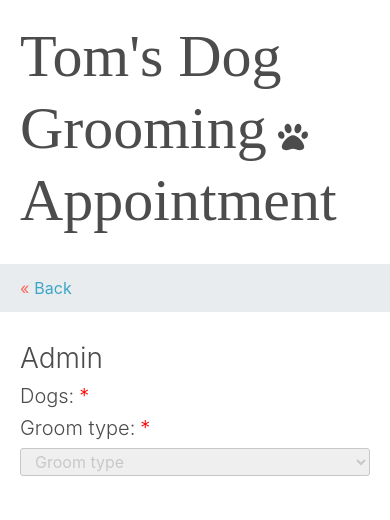
After one commit to Ninaaaa1026/SPM-Project, a Django app: page /appointment_new/ in a window 390 px wide. The commit adds this page. Shown: the top 520 px of the page. Run offline with Django 3.2, Linux system fonts and the light colour scheme; a user stored in the database is signed in; data comes from the database, SQL or seed files in the repository; data that the repository does not hold is empty; some libraries are stand-ins or nearby versions; some web fonts are replaced.

Commit message:
add appointment view, add appointment url,delete phonenumber validator, edit appointment model, add appointment_add.html,minor fix on home.html

```diff
--- a/tdgas/models.py
+++ b/tdgas/models.py
@@ -309,6 +309,12 @@ class Appointment(models.Model):
         ('2', 'To be paid')
     )
 
+    APPOINTMENT_STATUS = (
+        ('TE', 'To be executed'),
+        ('DE', 'During execution'),
+        ('FIN', 'Finished')
+    )
+
     subscriber              = models.ForeignKey     (User, on_delete = models.CASCADE)
     groom_dog               = models.ForeignKey     (Dog , on_delete = models.CASCADE)
     groom_type              = models.CharField      (max_length = SHORT, choices = GROOM_TYPE)
@@ -317,3 +323,4 @@ class Appointment(models.Model):
     comment                 = models.CharField      (max_length = LONG , null = True, blank = True)
     appointment_datetime    = models.DateTimeField  ()
     create_datetime         = models.DateTimeField  (auto_now_add = True)
+    appointment_statue = models.CharField(max_length=SHORT, choices=APPOINTMENT_STATUS)
--- /dev/null
+++ b/tdgas/templates/appointment_add.html
@@ -0,0 +1,56 @@
+{% extends 'base.html' %}
+{% load static %}
+
+{% block title %} Appointment {% endblock %}
+
+{% block loads %}
+<link rel="stylesheet" type="text/css" href="{% static 'css/profile.css' %}"/>
+{% endblock %}
+
+{% block navigation_bar %}
+<div class="row justify-content-center" style="width: 100%; padding: 0">
+  <div class="row justify-content-between" style="width: 800px; padding: 0">
+    <div class="col-12" style="padding: 0">
+      <h2 class="logo">Tom's Dog Grooming <span><i class="fas fa-paw" style="font-size: 30px"></i></span> Appointment</h2>
+    </div>
+  </div>
+</div>
+{% endblock %}
+
+{% block cap_content %}
+<div class="row breadcrumb_wrapper justify-content-center" style="width: 100%">
+  <ol class="breadcrumb row" style="width: 800px;padding-left: 20px;padding-right: 20px">
+    <li class="breadcrumb-item"><a href="/">Back</a></li>
+  </ol>
+</div>
+<div class="row justify-content-center" style="width: 100%; padding: 30px 0">
+  <div class="row justify-content-between" style="width: 800px; padding: 0 20px">
+    <div class="col-12" style="padding: 0">
+      <form id="sign_up_form" method="post" action="{% url 'signup' %}"> {% csrf_token %}
+        <div class="row align-items-start" style="height: 25%"><h3>{{ user.first_name }}</h3></div>
+        <div class="row justify-content-between">
+          <div class="row justify-content-between">
+            <h5 class="form_required">Dogs:</h5>
+            <div class="row" style="width: 100%;height: 75%">
+              {% if dogs %}
+              {% for dog in dogs %}
+                <label for="dogChoice1">{{ dog.name }}
+                  <input id="radioButton" type="radio" name="dog" value="{{ dog.id }}">
+                </label>
+              {% endfor %}
+              {% endif %}
+            </div>
+          </div>
+        </div>
+        <h5 class="form_required">Groom type:</h5>
+        <select class="form_input section_input" name="groom_type" title="groom_type" required>
+          <option value="" disabled selected>Groom type</option>
+          <option value="1">Wash only</option>
+          <option value="2">Wash and nail clipping</option>
+          <option value="3">Deluxe grooming</option>
+        </select>
+      </form>
+    </div>
+  </div>
+</div>
+{% endblock %}
--- a/tdgas/templates/home.html
+++ b/tdgas/templates/home.html
@@ -27,7 +27,7 @@
     </div>
   </div>
   <div id="make_appointment_row" class="row justify-content-center">
-    <button id="appointment_btn" class="btn fancy_btn">
+    <button id="appointment_btn" class="btn fancy_btn" onclick="window.location.href='appointment_new'">>
       Make an appointment!
     </button>
   </div>
--- a/tdgas/urls.py
+++ b/tdgas/urls.py
@@ -4,12 +4,15 @@ from django.urls                import path
 from .views                     import *
 
 urlpatterns = [
-    path(''                 , home_view                                         ),
-    path('login/'           , signin_view           , name = 'login'            ),
-    path('logout/'          , logout                , {'next_page': '/'}        ),
-    path('signup/'          , signup_view           , name = 'signup'           ),
-    path('profile/'         , profile_view          , name = 'profile'          ),
-    path('profile_update/'  , profile_update_view   , name = 'profile_update'   ),
-    path('contact_update/'  , contact_update_view   , name = 'contact'          ),
-    path('dog_update/'      , dog_update_view       , name = 'dog'              )
+    path(''                     , home_view                                         ),
+    path('login/'               , signin_view           , name = 'login'            ),
+    path('logout/'              , logout                , {'next_page': '/'}        ),
+    path('signup/'              , signup_view           , name = 'signup'           ),
+    path('profile/'             , profile_view          , name = 'profile'          ),
+    path('profile_update/'      , profile_update_view   , name = 'profile_update'   ),
+    path('contact_update/'      , contact_update_view   , name = 'contact'          ),
+    path('dog_update/'          , dog_update_view       , name = 'dog'              ),
+    path('appointment/'			, appointment_view		, name = 'appointment'),
+    path('appointment_new/'		, appointment_new_view	, name = 'appointment_new'),
+	path('appointment_update/'	, appointment_update_view, name = 'appointment_update')
 ]
--- a/tdgas/validators.py
+++ b/tdgas/validators.py
@@ -6,7 +6,3 @@ from django.core.exceptions import ValidationError
 def name_validator(name):
     if not re.match(r'^[\w._-]+$', name):
         raise ValidationError('Names can only contain letters, numbers, dots(.), underscores(_) and hyphens(-).')
-
-def phone_number_validator(phone_number):
-    if not re.match("[0-9]", phone_number):
-        raise ValidationError('Phone numbers can only contain numbers.')
--- a/tdgas/views.py
+++ b/tdgas/views.py
@@ -137,3 +137,60 @@ def dog_update_view(request):
                 p.delete()
             else:
                 dog.errors
+
+def appointment_update_view(request):
+    if request.method == 'POST':
+        action = request.POST.get('action')
+        if action == 'add':
+            appointment_form = AppointmentForm(request.POST)
+            if appointment_form.is_valid():
+                new_appointment = Appointment.objects.create(   subscriber = appointment_form.cleaned_data['subscriber'],
+                                                                groom_dog = appointment_form.cleaned_data['groom_dog'],
+                                                                groom_type = appointment_form.cleaned_data[' groom_type'],
+                                                                order_price = appointment_form.cleaned_data['order_price'],
+                                                                payment_status = appointment_form.cleaned_data['payment_status '],
+                                                                comment = appointment_form.cleaned_data['comment '],
+                                                                appointment_datetime = appointment_form.cleaned_data['appointment_datetime'],
+                                                                create_datetime = appointment_form.cleaned_data['create_datetime'],
+                                                                appointment_statue = 'TE')
+                return render(request, 'appointment_list.html', {'appointment': new_appointment})
+            else:
+                return render(request, 'registration/register.html', {'errors': appointment_form.errors})
+        elif action == 'update':
+            appointment_form = AppointmentForm(request.POST)
+            appointment_id = appointment_form.cleaned_data['id']
+            if appointment_form.is_valid():
+                p = Appointment.objects.get(id=appointment_id)
+                p.appointment_datetime = appointment_form.cleaned_data['appointment_datetime']
+                p.save()
+            else:
+                return render(request, 'appointment_list.html', {'errors': appointment_form.errors})
+        else:
+            appointment_form = AppointmentForm(request.POST)
+            appointment_id = appointment_form.cleaned_data['id']
+            if appointment_form.is_valid():
+                p = Appointment.objects.get(id=appointment_id)
+                p.delete()
+            else:
+                return render(request, 'appointment_list.html', {'errors': appointment_form.errors})
+
+def appointment_new_view(request):
+    if request.user.is_authenticated:
+        user = User.objects.get(email__exact = request.user.email)
+        dogs = Dog.objects.filter(owner=user)
+        firstname = request.user.first_name
+        return render(request, 'appointment_add.html', {'user': user, 'dogs': dogs, 'firstname': firstname})
+    else:
+        error = 'You have to sign in first.'
+        return render(request, 'registration/login.html', {'error': error})
+
+def appointment_view(request):
+    if request.user.is_authenticated:
+        user = User.objects.get(email__exact = request.user.email)
+        appointments = Appointment.objects.filter(subscriber=user)
+        firstname = request.user.first_name
+        if request.method == 'GET':
+            return render(request, 'appointment_list.html', {'user': user, 'appointments': appointments, 'firstname': firstname})
+    else:
+        error = 'You have to sign in first.'
+        return render(request, 'registration/login.html', {'error': error})
```
